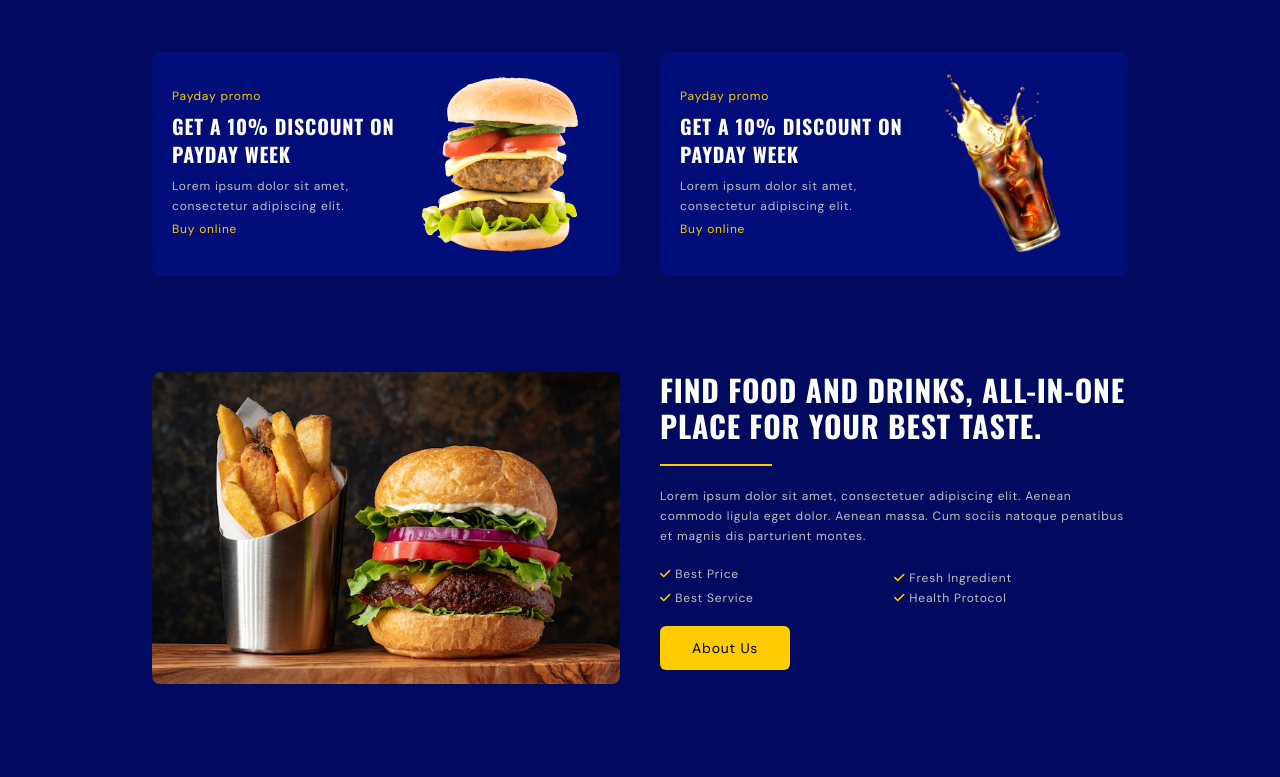
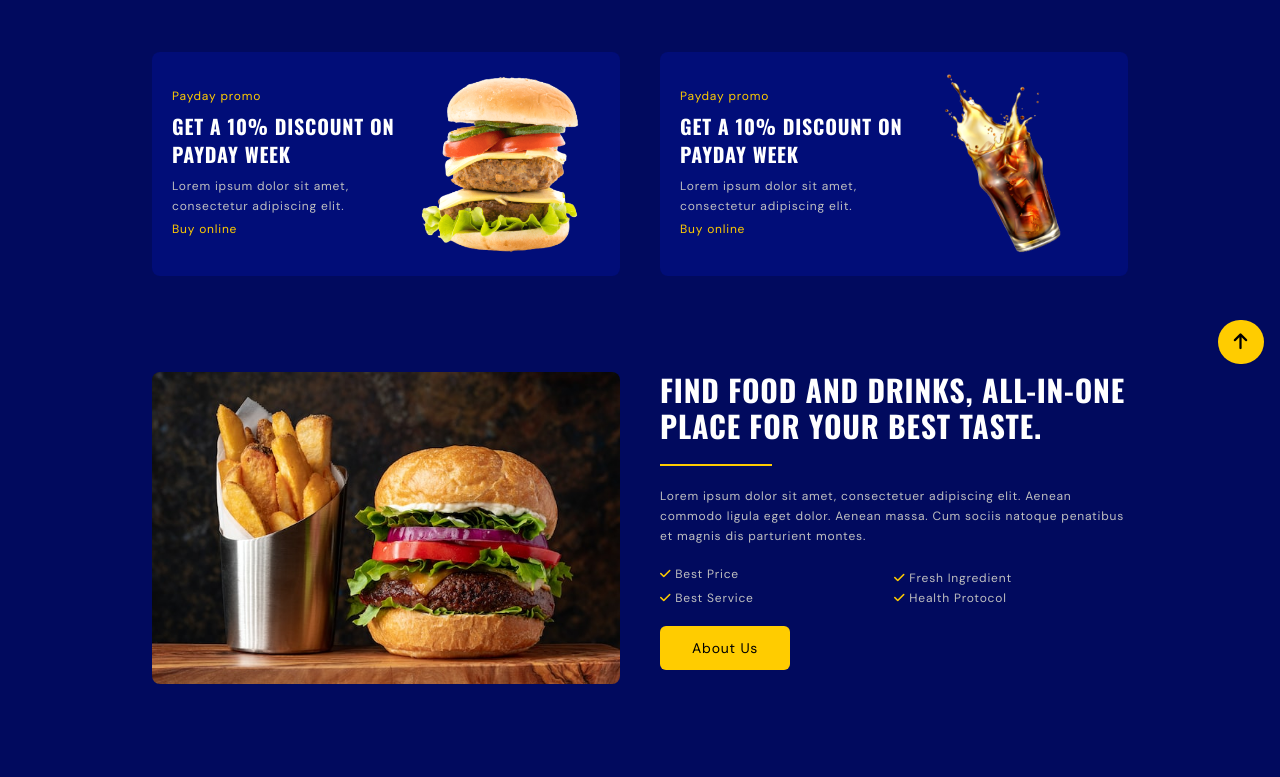
Before and after one commit to Dmitriifd/tailwind-burger-site, a website: page src/index.html in a window 1280 px wide. Shown: the part 836-1613 px from the top of the page. Drawn offline with nearby package versions, Linux system fonts and the light colour scheme.

Commit message:
scroll up button

```diff
--- a/src/index.html
+++ b/src/index.html
@@ -682,5 +682,10 @@
       </section>
     </footer>
 
+     <!-- Scroll Up -->
+    <a href="#" class="fixed right-4 -bottom-1/2 bg-secondaryColor shadow-sm inline-block px-4 py-2 rounded-full text-lg text-blackColor z-50 hover:-translate-y-1 ease-in duration-200" id="scroll-up">
+      <i class="fa-solid fa-arrow-up"></i>
+    </a>
+
   </body>
 </html>
--- a/src/main.js
+++ b/src/main.js
@@ -88,3 +88,17 @@ const swiper = new Swiper('.swiper', {
     },
   },
 });
+
+/* SHOW SCROLL UP */
+const scrollUp = () => {
+  const scrollUpBtn = document.getElementById("scroll-up");
+
+  if (this.scrollY >= 250) {
+    scrollUpBtn.classList.remove("-bottom-1/2");
+    scrollUpBtn.classList.add("bottom-4");
+  } else {
+    scrollUpBtn.classList.add("-bottom-1/2");
+    scrollUpBtn.classList.remove("bottom-4");
+  }
+};
+window.addEventListener("scroll", scrollUp);
```
Also changed, not shown: dist/output.css.
